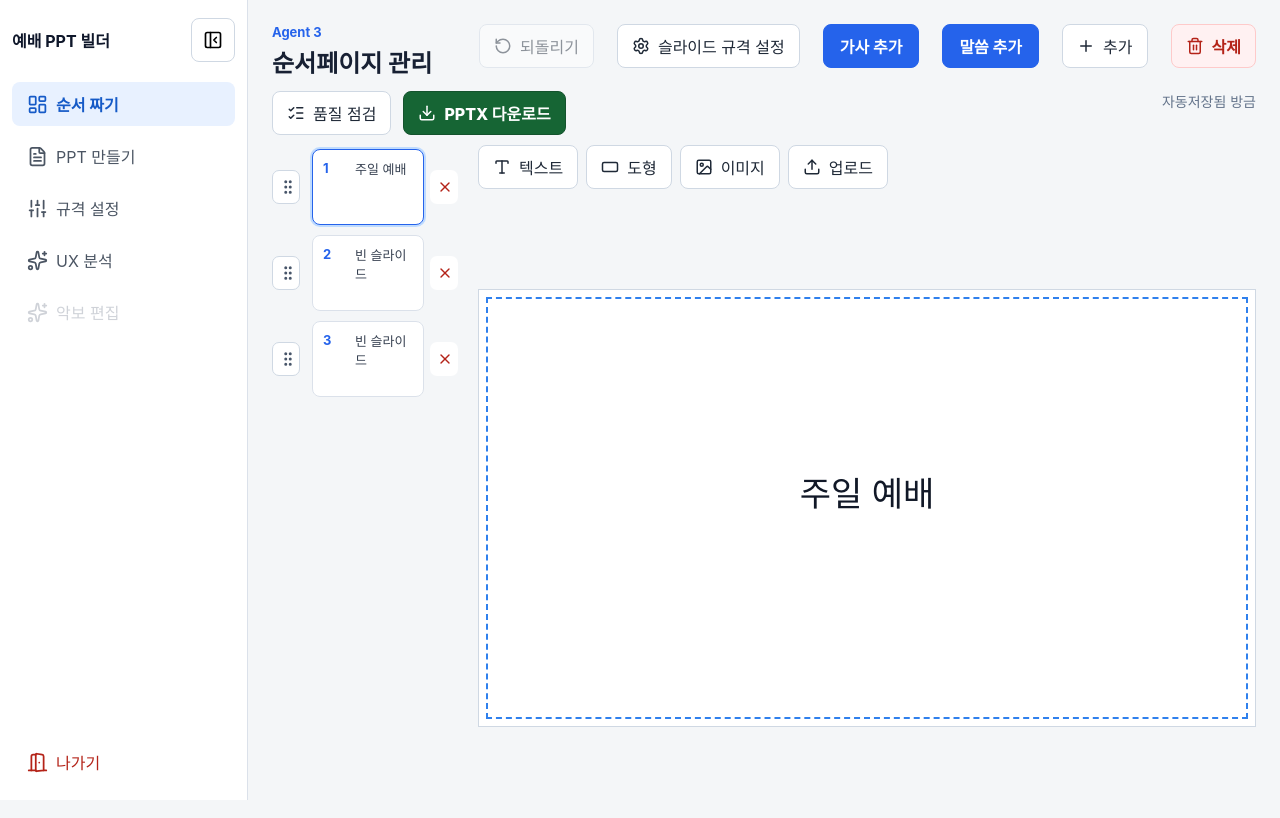
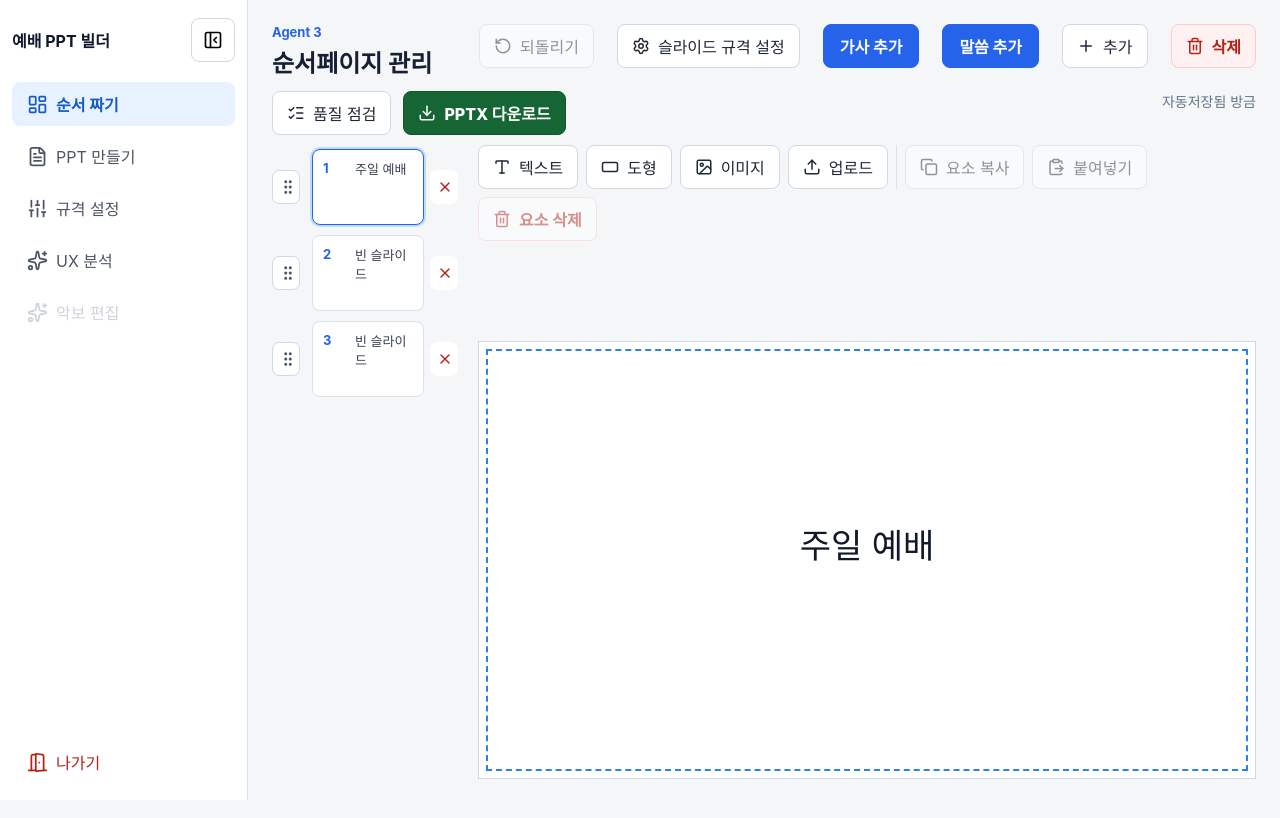
Before and after one commit to iamgeum/worship-ppt-builder, a React (Vite) app: page / in a window 1280 px wide. Shown: the top 818 px of the page. Built offline with nearby package versions, Linux system fonts and the light colour scheme.

Commit message:
Add keyboard element editing shortcuts

```diff
--- a/src/agents/04_editor/EditorAgent.jsx
+++ b/src/agents/04_editor/EditorAgent.jsx
@@ -1,4 +1,6 @@
 import {
+  ClipboardPaste,
+  Copy,
   Download,
   GripVertical,
   Image,
@@ -34,19 +36,52 @@ export default function EditorAgent({ title = 'PPT 만들기', onAddLyrics, onAd
   const [dragPreview, setDragPreview] = useState(null);
   const [qualityIssues, setQualityIssues] = useState(null);
   const [exporting, setExporting] = useState(false);
+  const [copiedElement, setCopiedElement] = useState(null);
   const imageUploadRef = useRef(null);
   const currentSlide = slides[currentSlideIndex] || slides[0];
+  const selectedElement = currentSlide?.elements.find((element) => element.id === selectedId);
 
   useEffect(() => {
     const onKeyDown = (event) => {
+      const target = event.target;
+      const isEditingText = target?.matches?.('textarea, input, select, [contenteditable="true"]');
+      if (isEditingText) return;
+
       if ((event.ctrlKey || event.metaKey) && event.key.toLowerCase() === 'z') {
         event.preventDefault();
         undo();
+        return;
+      }
+      if ((event.ctrlKey || event.metaKey) && event.key.toLowerCase() === 'c' && selectedElement) {
+        event.preventDefault();
+        copySelectedElement();
+        return;
+      }
+      if ((event.ctrlKey || event.metaKey) && event.key.toLowerCase() === 'v' && copiedElement) {
+        event.preventDefault();
+        pasteCopiedElement();
+        return;
+      }
+      if ((event.key === 'Delete' || event.key === 'Backspace') && selectedElement) {
+        event.preventDefault();
+        deleteSelectedElement();
+        return;
+      }
+      if (selectedElement && ['ArrowLeft', 'ArrowRight', 'ArrowUp', 'ArrowDown'].includes(event.key)) {
+        event.preventDefault();
+        const step = event.shiftKey ? 5 : 1;
+        const movement = {
+          ArrowLeft: [-step, 0],
+          ArrowRight: [step, 0],
+          ArrowUp: [0, -step],
+          ArrowDown: [0, step],
+        }[event.key];
+        moveSelectedElement(movement[0], movement[1]);
       }
     };
     window.addEventListener('keydown', onKeyDown);
     return () => window.removeEventListener('keydown', onKeyDown);
-  }, [undo]);
+  }, [copiedElement, selectedElement, undo]);
 
   const updateElement = (elementId, patch) => {
     updateState((state) => ({
@@ -112,6 +147,67 @@ export default function EditorAgent({ title = 'PPT 만들기', onAddLyrics, onAd
       setToast('이미지를 추가했습니다');
     });
     reader.readAsDataURL(file);
+  };
+
+  const deleteSelectedElement = () => {
+    if (!selectedId) return;
+    updateState((state) => ({
+      ...state,
+      slides: state.slides.map((slide, index) =>
+        index === state.currentSlideIndex
+          ? { ...slide, elements: slide.elements.filter((element) => element.id !== selectedId) }
+          : slide,
+      ),
+    }));
+    setSelectedId(null);
+    setToast('요소를 삭제했습니다');
+  };
+
+  const copySelectedElement = () => {
+    if (!selectedElement) return;
+    setCopiedElement({ ...selectedElement });
+    setToast('요소를 복사했습니다');
+  };
+
+  const pasteCopiedElement = () => {
+    if (!copiedElement) return;
+    const element = {
+      ...copiedElement,
+      id: crypto.randomUUID(),
+      x: Math.max(0, Math.min(100 - copiedElement.w, copiedElement.x + 3)),
+      y: Math.max(0, Math.min(100 - copiedElement.h, copiedElement.y + 3)),
+    };
+    updateState((state) => ({
+      ...state,
+      slides: state.slides.map((slide, index) =>
+        index === state.currentSlideIndex ? { ...slide, elements: [...slide.elements, element] } : slide,
+      ),
+    }));
+    setSelectedId(element.id);
+    setToast('붙여넣었습니다');
+  };
+
+  const moveSelectedElement = (deltaX, deltaY) => {
+    if (!selectedId) return;
+    updateState((state) => ({
+      ...state,
+      slides: state.slides.map((slide, index) =>
+        index === state.currentSlideIndex
+          ? {
+              ...slide,
+              elements: slide.elements.map((element) =>
+                element.id === selectedId
+                  ? {
+                      ...element,
+                      x: Math.max(0, Math.min(100 - element.w, element.x + deltaX)),
+                      y: Math.max(0, Math.min(100 - element.h, element.y + deltaY)),
+                    }
+                  : element,
+              ),
+            }
+          : slide,
+      ),
+    }));
   };
 
   const addSlide = () => {
@@ -285,6 +381,21 @@ export default function EditorAgent({ title = 'PPT 만들기', onAddLyrics, onAd
             </button>
             <button className="icon-text-button" type="button" onClick={() => imageUploadRef.current?.click()}>
               <Upload size={18} /> 업로드
+            </button>
+            <span className="toolbar-divider" />
+            <button className="icon-text-button" type="button" onClick={copySelectedElement} disabled={!selectedElement}>
+              <Copy size={18} /> 요소 복사
+            </button>
+            <button className="icon-text-button" type="button" onClick={pasteCopiedElement} disabled={!copiedElement}>
+              <ClipboardPaste size={18} /> 붙여넣기
+            </button>
+            <button
+              className="danger-tool-button"
+              type="button"
+              onClick={deleteSelectedElement}
+              disabled={!selectedElement}
+            >
+              <Trash2 size={18} /> 요소 삭제
             </button>
             <input
               ref={imageUploadRef}
--- a/src/styles/app.css
+++ b/src/styles/app.css
@@ -194,6 +194,20 @@ h2 {
   background: #ffffff;
   color: #1f2937;
   border-color: #cfd8e3;
+}
+
+.danger-tool-button {
+  min-height: 44px;
+  border-radius: 8px;
+  border: 1px solid #fecaca;
+  padding: 0 14px;
+  background: #ffffff;
+  color: #b42318;
+  font-weight: 700;
+  display: inline-flex;
+  align-items: center;
+  justify-content: center;
+  gap: 8px;
 }
 
 .icon-button {
@@ -496,6 +510,12 @@ textarea {
 
 .hidden-file-input {
   display: none;
+}
+
+.toolbar-divider {
+  width: 1px;
+  min-height: 36px;
+  background: #dbe1ea;
 }
 
 .autosave {
```
Also changed, not shown: 1 other file (tests, documents, lock files or other folders).
